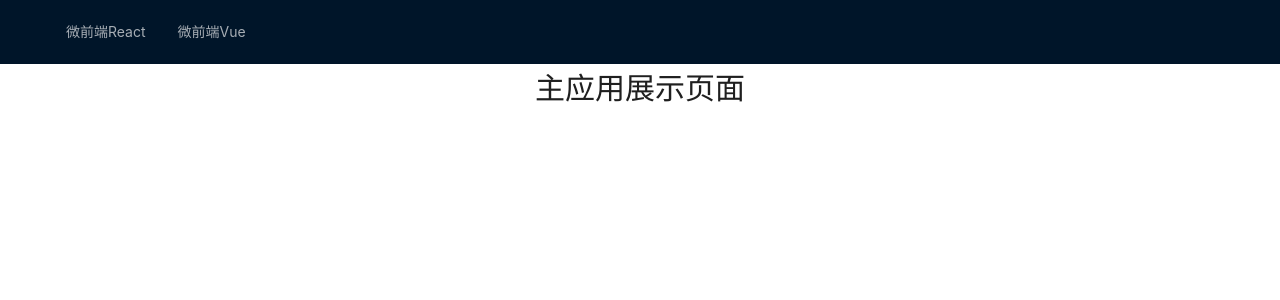
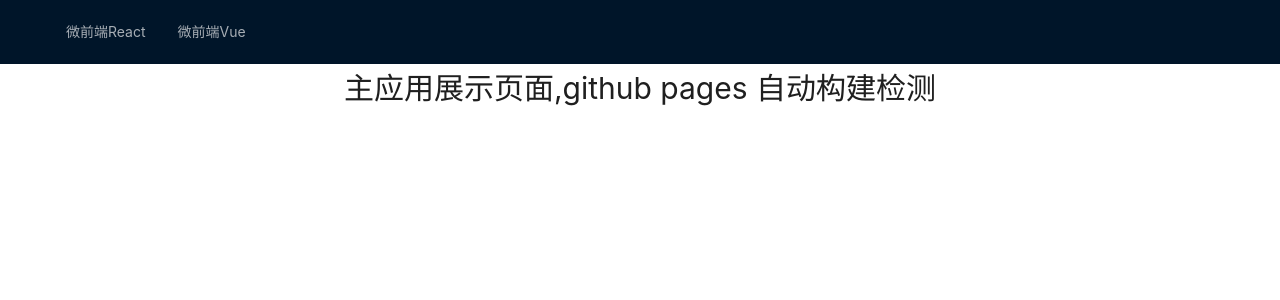
Before and after one commit to OneHuLu/qiankun-base, a React (Create React App) app: page / in a window 1280 px wide. Shown: the top 300 px of the page. Built offline with nearby package versions, Linux system fonts and the light colour scheme; what qiankun would draw is missing.

Commit message:
github pages 自动构建测试

```diff
--- a/src/App.tsx
+++ b/src/App.tsx
@@ -60,7 +60,7 @@ const App: React.FC = () => {
                     fontSize: "30px",
                   }}
                 >
-                  主应用展示页面
+                  主应用展示页面,github pages 自动构建检测
                 </div>
               ) : (
                 <div id={HeadMenuItemsList[menuKey]?.id} /> // id 要与 registerMicroApps 当中的 container 保持一致
```
